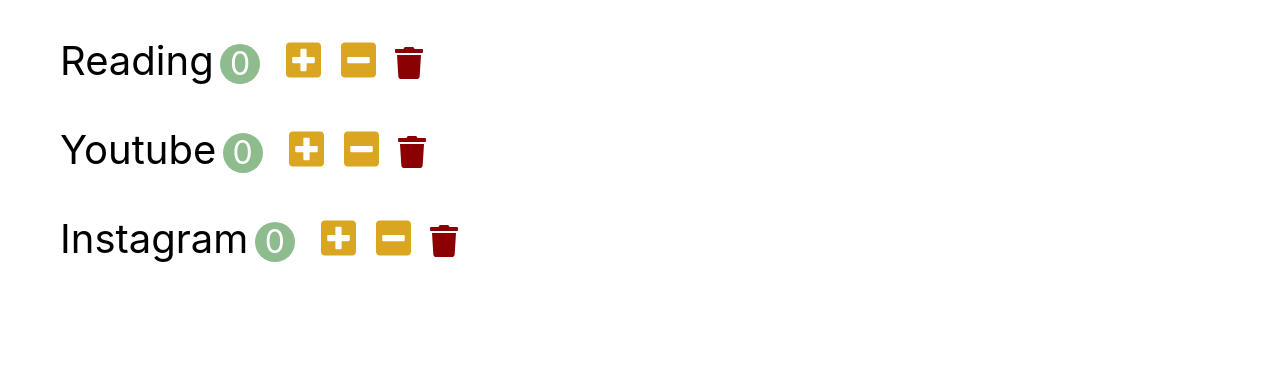
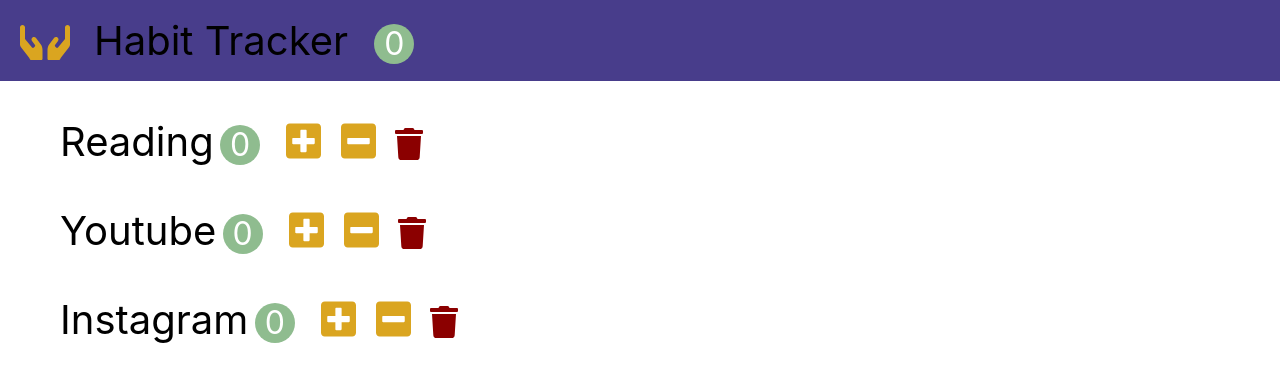
Before and after one commit to wandakim/Habit-tracker, a React (Create React App) app: page / in a window 1280 px wide. Shown: the top 382 px of the page. Built offline with nearby package versions, Linux system fonts and the light colour scheme.

Commit message:
Navbar-count

```diff
--- a/src/app.css
+++ b/src/app.css
@@ -1,9 +1,25 @@
+*{
+  box-sizing: border-box;
+}
 button {
   outline: none;
   border: 0;
   cursor: pointer;
 }
-
+.navbar {
+  background-color:darkslateblue;
+  padding: 1rem;
+}
+.navbar-icon {
+  font-size: 2.5rem;
+  margin: 0 0.1em;
+  background-color: transparent;
+  color: goldenrod;
+}
+.navbar-text {
+  font-size: 2.5rem;
+  padding: 0.5em;
+}
 .habit {
   font-size: 2.5rem;
   padding: 0.5em;
@@ -11,7 +27,8 @@
 
 }
 
-.habit-count {
+.habit-count,
+.navbar-count {
   display: inline-block;
   text-align: center;
   font-size: 2rem;
--- a/src/app.jsx
+++ b/src/app.jsx
@@ -1,8 +1,56 @@
+import React, { Component } from "react";
 import "./app.css";
 import Habits from "./components/habits";
+import Navbar from "./components/navbar";
 
-function App() {
-  return <Habits />;
+class App extends Component {
+  state = {
+    habits: [
+      { id: 1, name: "Reading", count: 0 },
+      { id: 2, name: "Youtube", count: 0 },
+      { id: 3, name: "Instagram", count: 0 },
+    ],
+  };
+
+  handleIncrement = (habit) => {
+    const habits = [...this.state.habits];
+    const index = habits.indexOf(habit);
+    habits[index].count++;
+    this.setState({ habits }); //habits : habits
+  };
+
+  handleDecrement = (habit) => {
+    const habits = [...this.state.habits];
+    const index = habits.indexOf(habit);
+    const count = habits[index].count - 1;
+    habits[index].count = count < 0 ? 0 : count;
+    this.setState({ habits });
+  };
+
+  handleDelete = (habit) => {
+    const habits = [...this.state.habits].filter(
+      (item) => item.id !== habit.id
+    );
+    this.setState({ habits });
+  };
+
+  render() {
+    return (
+      <>
+        <Navbar
+          totalCount={
+            this.state.habits.filter((habit) => habit.count > 0).length
+          }
+        />
+        <Habits
+          habits={this.state.habits}
+          onIncrement={this.handleIncrement}
+          onDecrement={this.handleDecrement}
+          onDelete={this.handleDelete}
+        />
+      </>
+    );
+  }
 }
 
 export default App;
--- a/src/components/habit.jsx
+++ b/src/components/habit.jsx
@@ -23,6 +23,7 @@
         >
           <i className="fas fa-plus-square"></i>
         </button>
+
         <button
           className="habit-button habit-decrease"
           onClick={this.handleDecrement}
--- a/src/components/habits.jsx
+++ b/src/components/habits.jsx
@@ -2,39 +2,22 @@
 import Habit from "./habit";
 
 class Habits extends Component {
-  state = {
-    habits: [
-      { id: 1, name: "Reading", count: 0 },
-      { id: 2, name: "Youtube", count: 0 },
-      { id: 3, name: "Instagram", count: 0 },
-    ],
-  };
   handleIncrement = (habit) => {
-    const habits = [...this.state.habits];
-    const index = habits.indexOf(habit);
-    habits[index].count++;
-    this.setState({ habits }); //habits : habits
+    this.props.onIncrement(habit);
   };
 
   handleDecrement = (habit) => {
-    const habits = [...this.state.habits];
-    const index = habits.indexOf(habit);
-    const count = habits[index].count - 1;
-    habits[index].count = count < 0 ? 0 : count;
-    this.setState({ habits });
+    this.props.onDecrement(habit);
   };
 
   handleDelete = (habit) => {
-    const habits = [...this.state.habits].filter(
-      (item) => item.id !== habit.id
-    );
-    this.setState({ habits });
+    this.props.onDelete(habit);
   };
 
   render() {
     return (
       <ul>
-        {this.state.habits.map((habit) => (
+        {this.props.habits.map((habit) => (
           <Habit
             key={habit.id}
             habit={habit}
@@ -47,5 +30,4 @@
     );
   }
 }
-
 export default Habits;
--- /dev/null
+++ b/src/components/navbar.jsx
@@ -0,0 +1,15 @@
+import React, { Component } from "react";
+
+class Navbar extends Component {
+  render() {
+    return (
+      <div className="navbar">
+        <i className="fas fa-hands navbar-icon"></i>
+        <span className="navbar-text">Habit Tracker</span>
+        <span className="navbar-count">{this.props.totalCount}</span>
+      </div>
+    );
+  }
+}
+
+export default Navbar;
```
